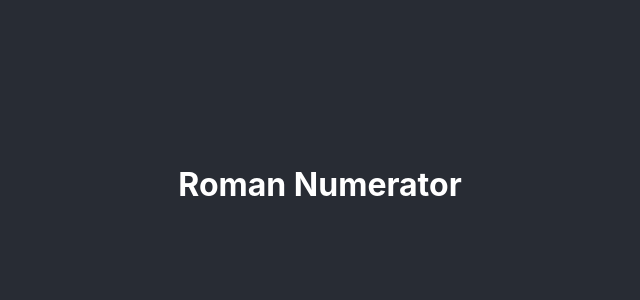
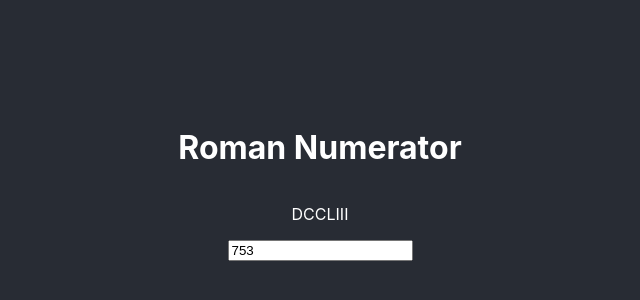
Before and after one commit to NathanB09/roman-numerator, a React (Create React App) app: page / in a window 1280 px wide. Shown: the part 216-516 px from the top of the page, without its empty margins (320-960 px from the left). Built offline with nearby package versions, Linux system fonts and the light colour scheme.

Commit message:
app functionality

```diff
--- a/src/App.jsx
+++ b/src/App.jsx
@@ -1,7 +1,29 @@
+import { useState, useEffect } from 'react'
+import toRomanNumeral from './helper/to-roman-numeral'
+
 function App() {
+  const [value, setValue] = useState('753')
+  const [romanNumeral, setRomanNumeral] = useState('')
+
+  useEffect(() => {
+    const romanNumeralValue = toRomanNumeral(Number(value))
+    setRomanNumeral(romanNumeralValue)
+  }, [])
+
+  const handleChange = (event) => {
+    event.preventDefault()
+    const inputtedValue = event.target.value
+    if (isNaN(inputtedValue) || Number(inputtedValue) > 10000) return
+    const romanNumeralValue = toRomanNumeral(Number(inputtedValue))
+    setValue(inputtedValue)
+    setRomanNumeral(romanNumeralValue)
+  }
+
   return (
     <div className='App'>
       <h1>Roman Numerator</h1>
+      <p>{romanNumeral}</p>
+      <input aria-label='number-input' value={value} onChange={handleChange} />
     </div>
   )
 }
```
